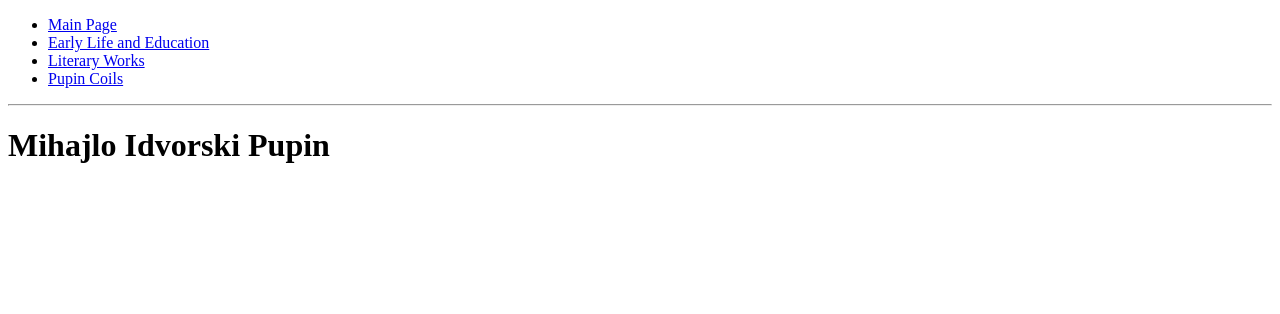
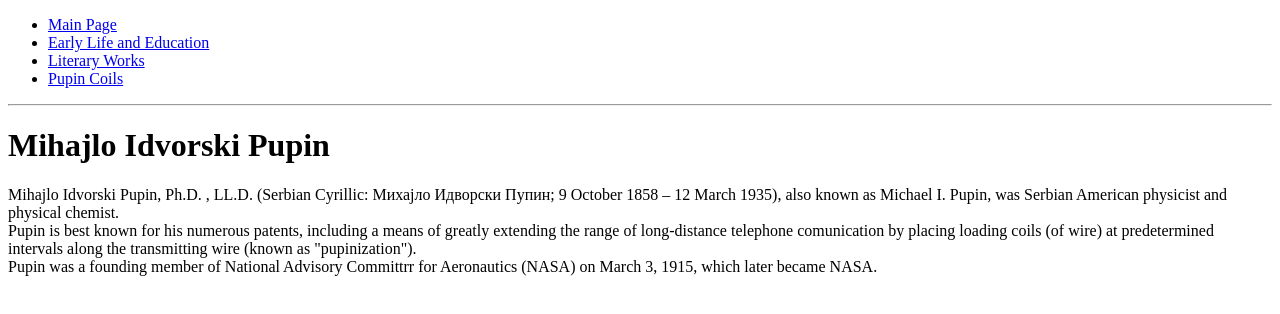
Before and after one commit to gloomberger/Mihajlo-Idvorski-Pupin, a plain HTML site: page index.html in a window 1280 px wide. Drawn offline with Linux system fonts and the light colour scheme.

Commit message:
Main Page Text added

```diff
--- a/index.html
+++ b/index.html
@@ -14,5 +14,8 @@
         </ul>
         <hr>
         <h1>Mihajlo Idvorski Pupin</h1>
+        <p>Mihajlo Idvorski Pupin, Ph.D. , LL.D. (Serbian Cyrillic: Михајло Идворски Пупин; 9 October 1858 – 12 March 1935), also known as Michael I. Pupin, was Serbian American physicist and physical chemist. <br>
+        Pupin is best known for his numerous patents, including a means of greatly extending the range of long-distance telephone comunication by placing loading coils (of wire) at predetermined intervals along the transmitting wire (known as "pupinization"). <br>
+    Pupin was a founding member of National Advisory Committrr for Aeronautics (NASA) on March 3, 1915, which later became NASA.</p>
     </body>
 </html>
```
